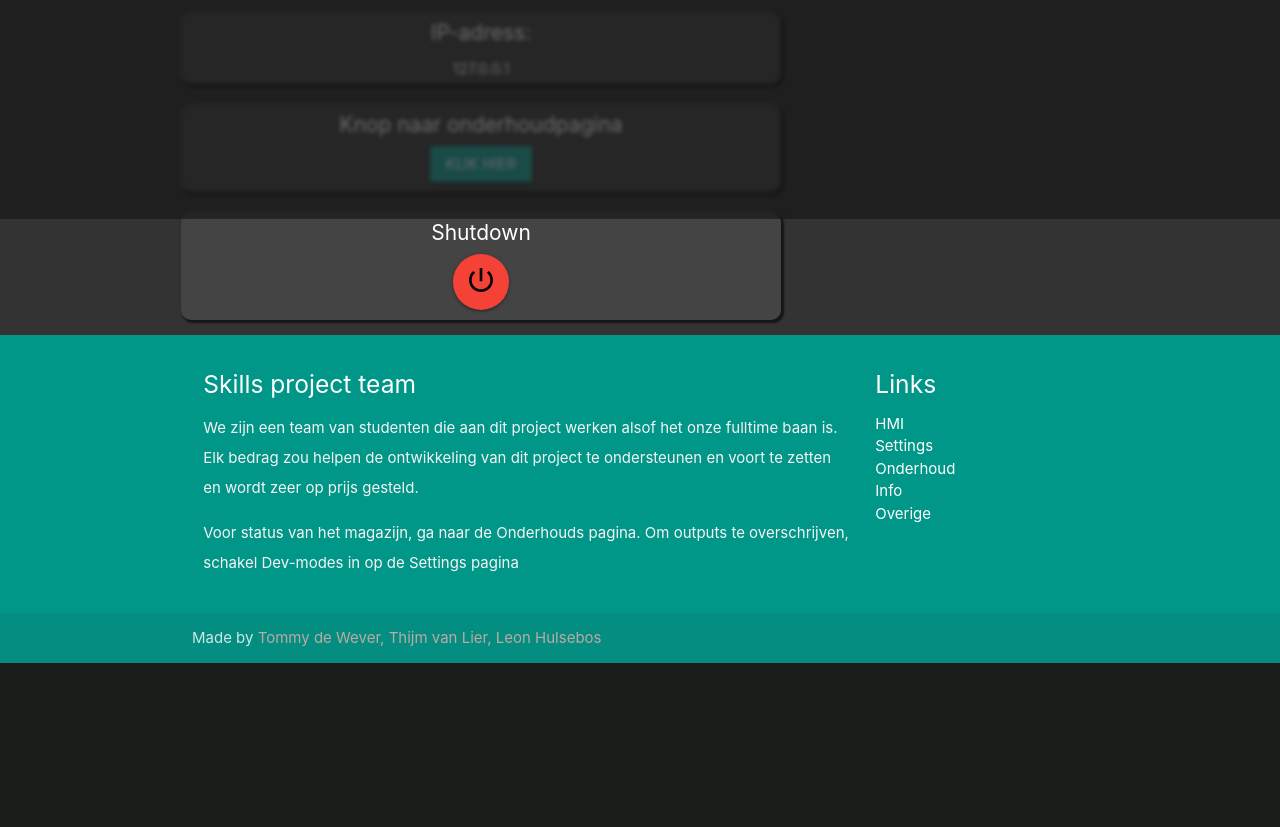
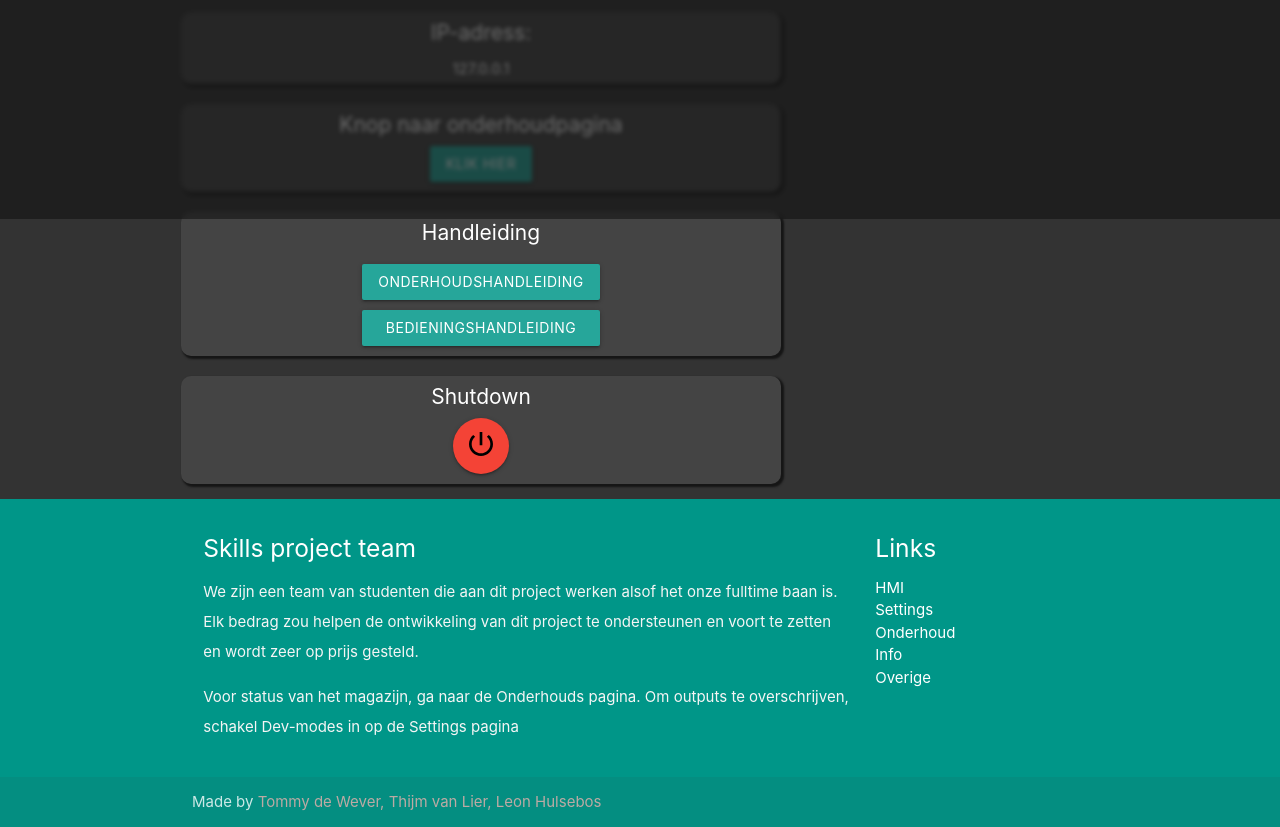
Before and after one commit to Tommydw/Skills_magazijn-Summa_College, a Flask app: page /settings in a window 1280 px wide. Shown: the part 581-1408 px from the top of the page. Before the commit the page ends 1244 px from the top, so only its background shows below. Run offline with Flask 2, Linux system fonts and the light colour scheme; some libraries are stand-ins or nearby versions.

Commit message:
add handleidingknop + gif downloaded

```diff
--- a/skills/Templates/settings.html
+++ b/skills/Templates/settings.html
@@ -92,6 +92,18 @@
                 </div>
             </div>
 
+            <div class="settingbox" id="handleidingbox">
+                <div class="handleiding">
+                    <p class="infotext">Handleiding</p>
+                        <div class="handleidingknop">
+                            <a class="waves-effect waves-light btn" href="#">Onderhoudshandleiding </a>
+                        </div>
+                        <div class="handleidingknop">
+                            <a class="waves-effect waves-light btn" href="#">Bedieningshandleiding</a>
+                        </div>
+                </div>
+            </div>
+
             <div class="settingbox">
                 <div class="shutdown">
                     <p class="infotext">Shutdown</p>
--- a/skills/static/css/settings.css
+++ b/skills/static/css/settings.css
@@ -115,6 +115,8 @@
     --clr:#ffffff;
     margin:0px;
     zoom: 1.4;
+    display: flex;
+    justify-content: center;
 }
 
 .powericon{
@@ -153,3 +155,10 @@
     display: flex;
     justify-content: center;
 }
+
+.handleidingknop{
+    display: flex;
+    justify-content: center;
+    flex-direction: column;
+    margin: 10px;
+}
```
Also changed, not shown: skills/static/icons/delivery.gif (added), skills/static/icons/infiiteies loading.gif (added), 1 other file.
